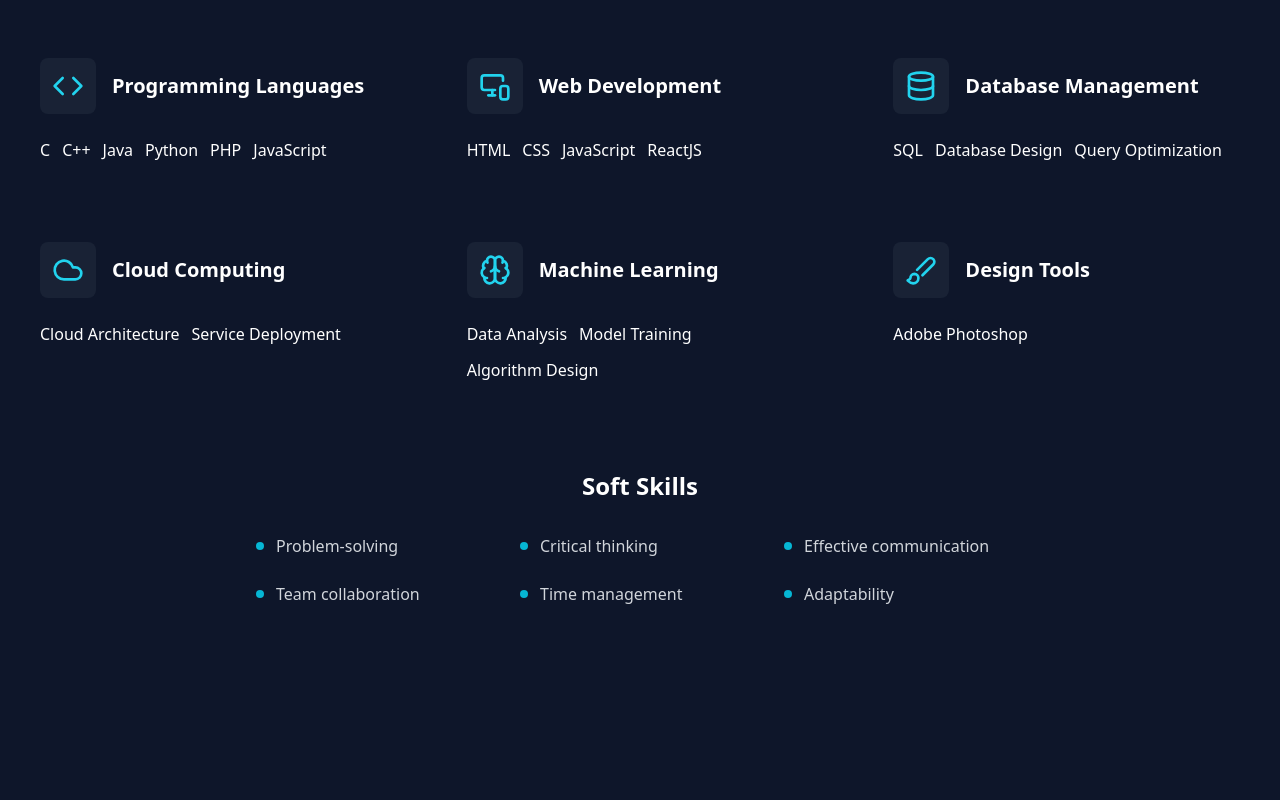
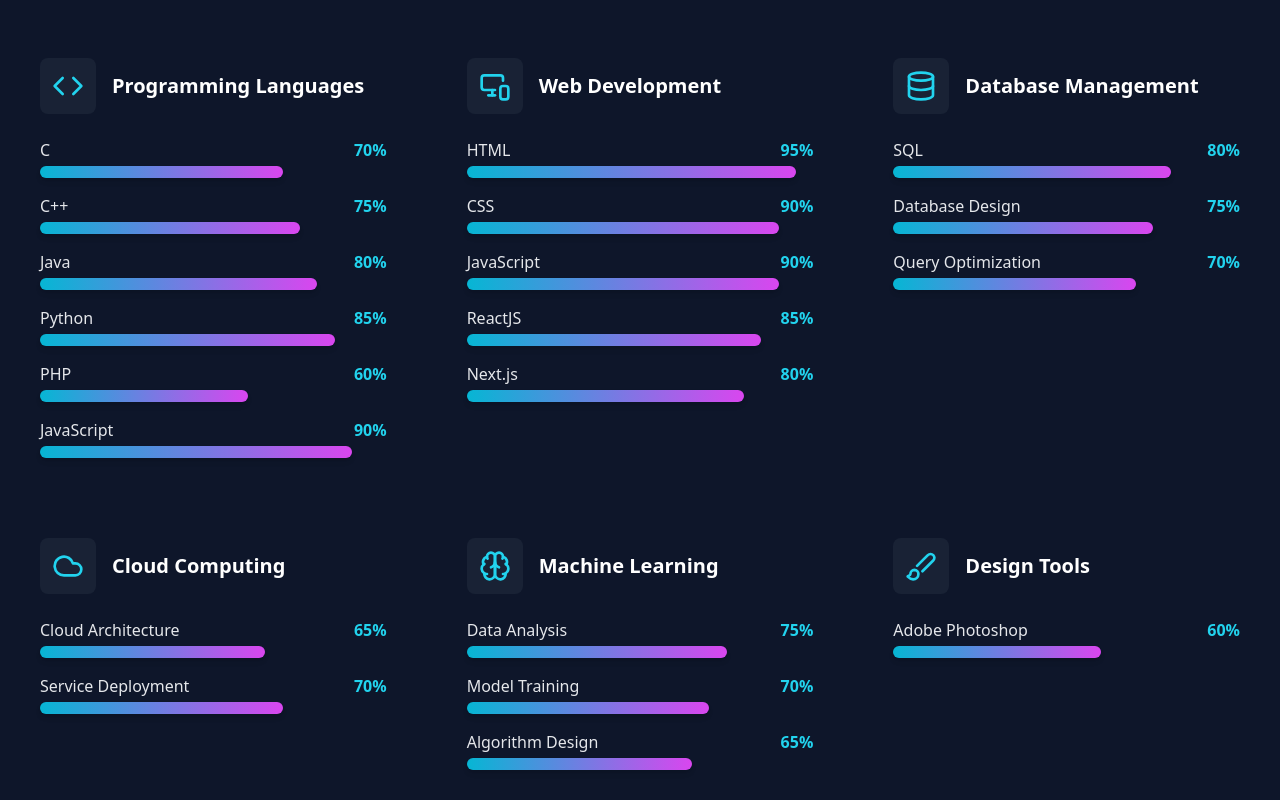
Before and after one commit to Sudhanshu-shukl/portfolio, a React (Vite) app: page / in a window 1280 px wide. Shown: the part 3000-3800 px from the top of the page. Built offline with nearby package versions, Linux system fonts and the light colour scheme.

Commit message:
Added : logo

```diff
--- a/index.html
+++ b/index.html
@@ -2,7 +2,7 @@
 <html lang="en">
   <head>
     <meta charset="UTF-8" />
-    <link rel="icon" type="image/svg+xml" href="/vite.svg" />
+    <link rel="icon" type="image/png" href="/logo.png" />
     <meta name="viewport" content="width=device-width, initial-scale=1.0" />
     <title>Sudhanshu Shukla | Portfolio</title>
     <link rel="preconnect" href="https://fonts.googleapis.com">
--- a/src/components/Contact.jsx
+++ b/src/components/Contact.jsx
@@ -22,6 +22,7 @@
   const [isSubmitting, setIsSubmitting] = useState(false);
   const [isSubmitted, setIsSubmitted] = useState(false);
   const [hasAnimated, setHasAnimated] = useState(false);
+  const [emailError, setEmailError] = useState('');
 
   useEffect(() => {
     if (inView && !hasAnimated) {
@@ -29,15 +30,32 @@
     }
   }, [inView, hasAnimated]);
 
+  const validateEmail = (email) => {
+    const re = /^[^\s@]+@[^\s@]+\.[^\s@]+$/;
+    return re.test(email);
+  };
+
   const handleChange = (e) => {
     setFormState({
       ...formState,
       [e.target.name]: e.target.value
     });
+    if (e.target.name === 'email') {
+      if (!validateEmail(e.target.value)) {
+        setEmailError('Please enter a valid email address.');
+      } else {
+        setEmailError('');
+      }
+    }
   };
 
   const handleSubmit = async (e) => {
     e.preventDefault();
+    // Validate email before submitting
+    if (!validateEmail(formState.email)) {
+      setEmailError('Please enter a valid email address.');
+      return;
+    }
     setIsSubmitting(true);
 
     try {
@@ -218,8 +236,11 @@
                     onChange={handleChange}
                     placeholder="Your email"
                     required
-                    className="w-full p-3 bg-slate-800/50 border border-slate-700 rounded-lg focus:outline-none focus:ring-2 focus:ring-cyan-500/50 focus:border-transparent transition-all duration-300"
+                    className={`w-full p-3 bg-slate-800/50 border ${emailError ? 'border-red-500' : 'border-slate-700'} rounded-lg focus:outline-none focus:ring-2 focus:ring-cyan-500/50 focus:border-transparent transition-all duration-300`}
                   />
+                  {emailError && (
+                    <p className="text-red-500 text-sm mt-1">{emailError}</p>
+                  )}
                 </div>
 
                 <div>
--- a/src/components/Skills.jsx
+++ b/src/components/Skills.jsx
@@ -31,32 +31,58 @@
     {
       icon: <Code className="w-8 h-8 text-cyan-400" />,
       title: "Programming Languages",
-      skills: ["C", "C++", "Java", "Python", "PHP", "JavaScript"],
+      skills: [
+        { name: "C", proficiency: 70 },
+        { name: "C++", proficiency: 75 },
+        { name: "Java", proficiency: 80 },
+        { name: "Python", proficiency: 85 },
+        { name: "PHP", proficiency: 60 },
+        { name: "JavaScript", proficiency: 90 },
+      ],
     },
     {
       icon: <MonitorSmartphone className="w-8 h-8 text-cyan-400" />,
       title: "Web Development",
-      skills: ["HTML", "CSS", "JavaScript", "ReactJS"],
+      skills: [
+        { name: "HTML", proficiency: 95 },
+        { name: "CSS", proficiency: 90 },
+        { name: "JavaScript", proficiency: 90 },
+        { name: "ReactJS", proficiency: 85 },
+        { name: "Next.js", proficiency: 80 },
+      ],
     },
     {
       icon: <Database className="w-8 h-8 text-cyan-400" />,
       title: "Database Management",
-      skills: ["SQL", "Database Design", "Query Optimization"],
+      skills: [
+        { name: "SQL", proficiency: 80 },
+        { name: "Database Design", proficiency: 75 },
+        { name: "Query Optimization", proficiency: 70 },
+      ],
     },
     {
       icon: <Cloud className="w-8 h-8 text-cyan-400" />,
       title: "Cloud Computing",
-      skills: ["Cloud Architecture", "Service Deployment"],
+      skills: [
+        { name: "Cloud Architecture", proficiency: 65 },
+        { name: "Service Deployment", proficiency: 70 },
+      ],
     },
     {
       icon: <Brain className="w-8 h-8 text-cyan-400" />,
       title: "Machine Learning",
-      skills: ["Data Analysis", "Model Training", "Algorithm Design"],
+      skills: [
+        { name: "Data Analysis", proficiency: 75 },
+        { name: "Model Training", proficiency: 70 },
+        { name: "Algorithm Design", proficiency: 65 },
+      ],
     },
     {
       icon: <Brush className="w-8 h-8 text-cyan-400" />,
       title: "Design Tools",
-      skills: ["Adobe Photoshop"],
+      skills: [
+        { name: "Adobe Photoshop", proficiency: 60 },
+      ],
     },
   ];
 
@@ -113,18 +139,21 @@
                 </div>
                 <h3 className="text-xl font-bold">{category.title}</h3>
               </div>
-
-              <div className="flex flex-wrap gap-3">
+              <div className="space-y-4">
                 {category.skills.map((skill, idx) => (
-                  <motion.span
-                    key={idx}
-                    initial={{ scale: 0 }}
-                    animate={hasAnimated ? { scale: 1 } : { scale: 0 }}
-                    transition={{ duration: 0.3, delay: 0.3 + 0.05 * idx }}
-                    className="tech-stack-item hover:bg-indigo-500/20 cursor-pointer"
-                  >
-                    {skill}
-                  </motion.span>
+                  <div key={idx} className="mb-2">
+                    <div className="flex justify-between mb-1">
+                      <span className="text-gray-200 font-medium">{skill.name}</span>
+                      <span className="text-cyan-400 font-semibold">{skill.proficiency}%</span>
+                    </div>
+                    <motion.div
+                      initial={{ width: 0 }}
+                      animate={hasAnimated ? { width: `${skill.proficiency}%` } : { width: 0 }}
+                      transition={{ duration: 1, delay: 0.2 + 0.05 * idx }}
+                      className="h-3 rounded-lg bg-gradient-to-r from-cyan-500 to-fuchsia-500 shadow-md"
+                      style={{ maxWidth: '100%' }}
+                    />
+                  </div>
                 ))}
               </div>
             </motion.div>
```
Also changed, not shown: public/Logo.png (added).
